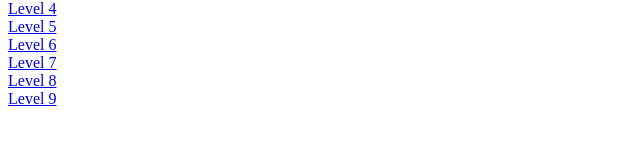
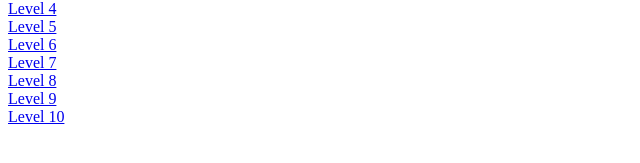
Before and after one commit to cyberheartmi9/web-challenge, a PHP site: page / in a window 1280 px wide. Shown: the part 227-390 px from the top of the page, without its empty margins (0-640 px from the left). Run offline with PHP 8.4, Linux system fonts and the light colour scheme.

Commit message:
Update index.php

```diff
--- a/Bypass-sql-inj-waf/Knight-Labs/index.php
+++ b/Bypass-sql-inj-waf/Knight-Labs/index.php
@@ -12,3 +12,4 @@
 <a href="/Knight-Labs/Websecurity/Sql-injection/level-7.php?id=1">Level 7</a><br>
 <a href="/Knight-Labs/Websecurity/Sql-injection/level-8.php?id=1">Level 8</a><br>
 <a href="/Knight-Labs/Websecurity/Sql-injection/level-9.php?id=1">Level 9</a><br>
+<a href="/Knight-Labs/Websecurity/Sql-injection/level-9.php?id=1&sig=b36c525848fee03529b338fa096a10e1">Level 10</a><br>
```
